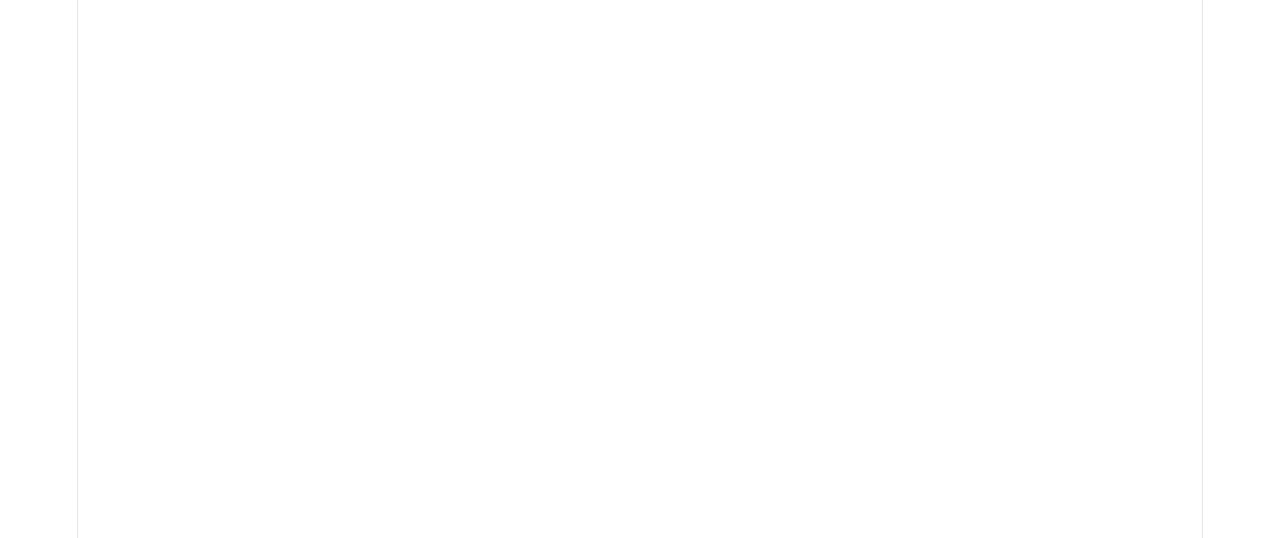
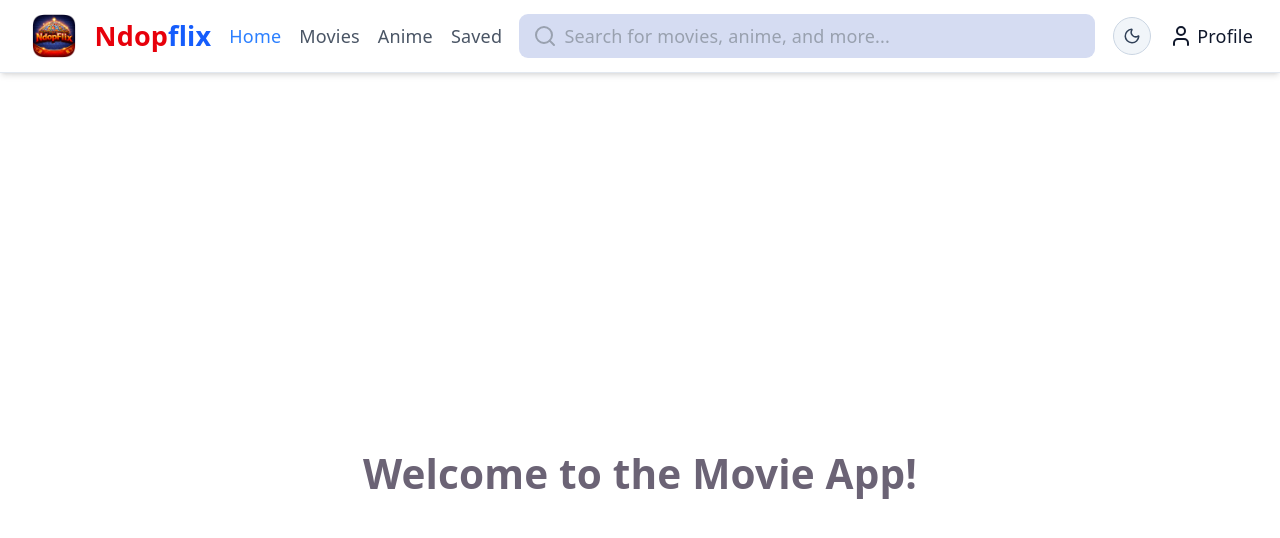
Before and after one commit to komoforbrandon/NdopMovie, a React (Vite) app: page / in a window 1280 px wide. Shown: the top 538 px of the page. Built offline with nearby package versions, Linux system fonts and the light colour scheme.

Commit message:
theme icon and logic added in the file

```diff
--- a/src/App.tsx
+++ b/src/App.tsx
@@ -1,13 +1,19 @@
-import { BrowserRouter } from "react-router-dom"
+import { BrowserRouter } from "react-router-dom";
+import NavRouting from "./Router/routing";
+import MobileNavbar from "./components/mobilenavbar";
+import DesktopNavbar from "./components/desktopnavbar";
+import "./App.css";
 
 function App() {
   return (
-   <>
-    <BrowserRouter>
-
-    </BrowserRouter>
-   </>
-  )
+    <div className="App">
+      <BrowserRouter>
+        <DesktopNavbar />
+        <NavRouting />
+        <MobileNavbar />
+      </BrowserRouter>
+    </div>
+  );
 }
 
-export default App
+export default App;
--- a/src/Router/routing.tsx
+++ b/src/Router/routing.tsx
@@ -5,17 +5,19 @@ import Anime from "../pages/Anime";
 import Profile from "../pages/Profile";
 import SavedMovies from "../pages/Saved";
 
-const routes = [{path: "/", element: <Home />},
-    {path: "/movie", element: <Movie />},
-    {path: "/anime", element: <Anime />},
-    {path: "/profile", element: <Profile />},
-    {path: "/saved", element: <SavedMovies />}]
+const routes = [
+    {label: "/", element: <Home />},
+    {label: "/movies", element: <Movie />},
+    {label: "/anime", element: <Anime />},
+    {label: "/saved", element: <SavedMovies />},
+    {label: "/profile", element: <Profile />},
+]
 
-export default function Routing() {
+export default function NavRouting() {
     return (
         <Routes>
             {routes.map((route, index) => (
-            <Route key={index} path={route.path} element={route.element} />
+                <Route key={index} path={route.label} element={route.element} />
             ))}
         </Routes>
     )
--- a/src/components/desktopnavbar.tsx
+++ b/src/components/desktopnavbar.tsx
@@ -0,0 +1,64 @@
+import { Link } from "react-router-dom";
+import { User } from "lucide-react";
+import { useState } from "react";
+import ndopflixlogo from "../assets/ndopflix.png";
+import SearchBar from "./search";
+import { ThemeToggle, useTheme } from "./theme";
+
+export default function DesktopNavbar() {
+  const [activeitem, setActiveItem] = useState("home");
+  const { isDark, toggleTheme } = useTheme();
+
+  const navItems = [
+    { id: "home", label: "Home",  path: "/" },
+    { id: "movies", label: "Movies", path: "/movies" },
+    { id: "anime", label: "Anime", path: "/anime" },
+    { id: "saved", label: "Saved", path: "/saved" },
+  ];
+
+  return (
+    <nav
+      className={`sticky top-0 z-50 hidden items-center justify-between border-b px-6 py-2 shadow-md backdrop-blur md:flex ${
+        isDark
+          ? "border-slate-800 bg-slate-950/85 text-white"
+          : "border-slate-200 bg-white/85 text-slate-900"
+      }`}
+    >
+      <div className="flex items-center space-x-4">
+        <img src={ndopflixlogo} alt="Ndopflix Logo" className="h-12 w-auto mr-3" />
+        <span className="text-2xl font-bold text-blue-600"><span className="text-red-600">Ndop</span>flix</span>
+          {navItems.map((item) => (
+          <Link
+            key={item.id}
+            to={item.path}
+            className={`flex items-center space-x-1 font-medium transition-colors duration-200 ease-in-out hover:underline hover:underline-offset-4 ${
+              activeitem === item.id
+                ? "text-blue-500"
+                : isDark
+                  ? "text-gray-300 hover:text-blue-400"
+                  : "text-gray-600 hover:text-blue-600"
+            }`}
+            onClick={() => setActiveItem(item.id)}
+          >
+            <span>{item.label}</span>
+          </Link>
+        ))}
+      </div>
+         <SearchBar />
+      <div className="flex space-x-6">
+        <div className="flex items-center space-x-4">
+          <ThemeToggle isDark={isDark} onToggle={toggleTheme} />
+          <Link
+            to="/profile"
+            className={`flex items-center space-x-1 transition-colors duration-200 ${
+              isDark ? "hover:text-blue-400" : "hover:text-blue-600"
+            }`}
+          >
+            <User />
+            <span>Profile</span>
+          </Link>
+        </div>
+      </div>
+    </nav>
+  );
+}
--- a/src/components/mobilenavbar.tsx
+++ b/src/components/mobilenavbar.tsx
@@ -0,0 +1,101 @@
+import { Link } from "react-router-dom";
+import {
+  HomeIcon,
+  Bookmark,
+  User,
+  Clapperboard,
+  Zap,
+  Search,
+  X,
+} from "lucide-react";
+import { useState } from "react";
+import ndopflix from "../assets/ndopflix.png";
+import SearchBar from "./search";
+import { ThemeToggle, useTheme } from "./theme";
+
+export default function MobileNavbar() {
+  const [activeitem, setActiveItem] = useState("home");
+  const [showSearch, setShowSearch] = useState(false);
+  const { isDark, toggleTheme } = useTheme();
+
+  const navItems = [
+    { id: "home", label: "Home", icon: <HomeIcon />, path: "/" },
+    { id: "movies", label: "Movies", icon: <Clapperboard />, path: "/movies" },
+    { id: "anime", label: "Short", icon: <Zap />, path: "/anime" },
+    { id: "saved", label: "Saved", icon: <Bookmark />, path: "/saved" },
+    { id: "profile", label: "Profile", icon: <User />, path: "/profile" },
+  ];
+  return (
+    <>
+    <div
+      className={`fixed top-0 left-0 right-0 z-50 border-b backdrop-blur md:hidden ${
+        isDark
+          ? "border-slate-800 bg-slate-950/85 text-white"
+          : "border-slate-200 bg-white/85 text-slate-900"
+      }`}
+      onMouseLeave={() => setShowSearch(false)}
+    >
+      <nav className="flex items-center justify-between py-1 px-1 md:hidden z-50">
+        <div className="flex items-center space-x-1">
+          <img
+            src={ndopflix}
+            alt="Ndopflix Logo"
+            className="h-12 w-auto"
+          />
+          <span className="text-2xl font-bold text-blue-600">
+            <span className="text-red-600">Ndop</span>flix
+          </span>
+        </div>
+
+        <div className="ml-auto flex items-center gap-2 pr-1">
+          {!showSearch && <Search
+            className={`cursor-pointer transition-colors duration-200 ease-in-out ${
+              isDark ? "text-gray-300 hover:text-blue-400" : "text-gray-600 hover:text-blue-600"
+            }`}
+            onClick={() => setShowSearch(true)}
+            onMouseEnter={() => setShowSearch(true)}
+          />}
+          {showSearch && <X
+            className={`cursor-pointer transition-colors duration-200 ease-in-out ${
+              isDark ? "text-gray-300 hover:text-blue-400" : "text-gray-600 hover:text-blue-600"
+            }`}
+            onClick={() => setShowSearch(false)}
+          />}
+          <ThemeToggle isDark={isDark} onToggle={toggleTheme} />
+        </div>
+      </nav>
+      {showSearch && (
+        <div className="px-4 py-2">
+          <SearchBar />
+        </div>
+      )}
+    </div>
+
+      <nav
+        className={`fixed bottom-0 left-0 right-0 z-50 flex justify-around border-t py-2 backdrop-blur md:hidden ${
+          isDark
+            ? "border-slate-800 bg-slate-950/85 text-white"
+            : "border-slate-200 bg-white/85 text-slate-900"
+        }`}
+      >
+        {navItems.map((item) => (
+          <Link
+            key={item.id}
+            to={item.path}
+            className={`flex flex-col items-center transition-colors duration-200 ${
+              activeitem === item.id
+                ? "text-blue-500"
+                : isDark
+                  ? "text-gray-300"
+                  : "text-gray-600"
+            }`}
+            onClick={() => setActiveItem(item.id)}
+          >
+            {item.icon}
+            <span className="text-[14px] font-medium">{item.label}</span>
+          </Link>
+        ))}
+      </nav>
+    </>
+  );
+}
--- /dev/null
+++ b/src/components/search.tsx
@@ -0,0 +1,15 @@
+import { Search } from "lucide-react"
+export default function SearchBar() {
+    return (
+        <div className="flex items-center justify-center">
+            <div className="relative w-full md:w-lg lg:w-lg max-w-2xl">
+                <input
+                    type="text"
+                    placeholder="Search for movies, anime, and more..."
+                    className="w-full pl-10 pr-4 py-2 rounded-lg bg-blue-800/18 text-white focus:outline-none focus:ring-2 focus:ring-blue-500 placeholder:text-gray-400"
+                />
+                <Search className="absolute left-3 top-1/2 cursor-pointer transform -translate-y-1/2 text-gray-400" />
+            </div>
+        </div>
+    )
+}
--- /dev/null
+++ b/src/components/theme.tsx
@@ -0,0 +1,94 @@
+import { Moon, Sun } from "lucide-react";
+import { useEffect, useState } from "react";
+
+export type Theme = "light" | "dark";
+
+const THEME_STORAGE_KEY = "theme";
+const THEME_EVENT = "ndopflix-theme-change";
+
+const isTheme = (value: string | null): value is Theme => value === "light" || value === "dark";
+
+const getPreferredTheme = (): Theme => {
+  if (typeof window === "undefined") {
+    return "light";
+  }
+
+  const savedTheme = window.localStorage.getItem(THEME_STORAGE_KEY);
+
+  if (isTheme(savedTheme)) {
+    return savedTheme;
+  }
+
+  return window.matchMedia("(prefers-color-scheme: dark)").matches ? "dark" : "light";
+};
+
+export function useTheme() {
+  const [theme, setTheme] = useState<Theme>(getPreferredTheme);
+
+  useEffect(() => {
+    document.documentElement.dataset.theme = theme;
+    window.localStorage.setItem(THEME_STORAGE_KEY, theme);
+    window.dispatchEvent(new CustomEvent<Theme>(THEME_EVENT, { detail: theme }));
+  }, [theme]);
+
+  useEffect(() => {
+    const handleThemeChange = (event: Event) => {
+      const nextTheme = (event as CustomEvent<Theme>).detail;
+
+      if (isTheme(nextTheme)) {
+        setTheme(nextTheme);
+      }
+    };
+
+    const handleStorage = (event: StorageEvent) => {
+      if (event.key && event.key !== THEME_STORAGE_KEY) {
+        return;
+      }
+
+      if (isTheme(event.newValue)) {
+        setTheme(event.newValue);
+      }
+    };
+
+    window.addEventListener(THEME_EVENT, handleThemeChange as EventListener);
+    window.addEventListener("storage", handleStorage);
+
+    return () => {
+      window.removeEventListener(THEME_EVENT, handleThemeChange as EventListener);
+      window.removeEventListener("storage", handleStorage);
+    };
+  }, []);
+
+  const toggleTheme = () => {
+    setTheme((currentTheme) => (currentTheme === "dark" ? "light" : "dark"));
+  };
+
+  return {
+    theme,
+    isDark: theme === "dark",
+    toggleTheme,
+  };
+}
+
+type ThemeToggleProps = {
+  isDark: boolean;
+  onToggle: () => void;
+};
+
+export function ThemeToggle({ isDark, onToggle }: ThemeToggleProps) {
+  return (
+    <button
+      type="button"
+      onClick={onToggle}
+      aria-label={`Switch to ${isDark ? "light" : "dark"} mode`}
+      title={`Switch to ${isDark ? "light" : "dark"} mode`}
+      className={`rounded-full border p-2 transition-colors duration-200 ${
+        isDark
+          ? "border-slate-700 bg-slate-900 text-amber-300 hover:bg-slate-800"
+          : "border-slate-300 bg-slate-100 text-slate-700 hover:bg-slate-200"
+      }`}
+    >
+      {isDark ? <Sun size={18} /> : <Moon size={18} />}
+    </button>
+  );
+}
--- a/src/index.css
+++ b/src/index.css
@@ -1,3 +1,5 @@
+@import 'tailwindcss';
+
 :root {
   --text: #6b6375;
   --text-h: #08060d;
@@ -30,8 +32,45 @@
   }
 }
 
+body {
+  margin: 0;
+  color: var(--text);
+  background: var(--bg);
+  transition:
+    background-color 0.2s ease,
+    color 0.2s ease;
+}
+
+:root[data-theme="light"] {
+  --text: #6b6375;
+  --text-h: #08060d;
+  --bg: #fff;
+  --border: #e5e4e7;
+  --code-bg: #f4f3ec;
+  --accent: #aa3bff;
+  --accent-bg: rgba(170, 59, 255, 0.1);
+  --accent-border: rgba(170, 59, 255, 0.5);
+  --social-bg: rgba(244, 243, 236, 0.5);
+  --shadow:
+    rgba(0, 0, 0, 0.1) 0 10px 15px -3px, rgba(0, 0, 0, 0.05) 0 4px 6px -2px;
+}
+
+:root[data-theme="dark"] {
+  --text: #9ca3af;
+  --text-h: #f3f4f6;
+  --bg: #16171d;
+  --border: #2e303a;
+  --code-bg: #1f2028;
+  --accent: #c084fc;
+  --accent-bg: rgba(192, 132, 252, 0.15);
+  --accent-border: rgba(192, 132, 252, 0.5);
+  --social-bg: rgba(47, 48, 58, 0.5);
+  --shadow:
+    rgba(0, 0, 0, 0.4) 0 10px 15px -3px, rgba(0, 0, 0, 0.25) 0 4px 6px -2px;
+}
+
 @media (prefers-color-scheme: dark) {
-  :root {
+  :root:not([data-theme]) {
     --text: #9ca3af;
     --text-h: #f3f4f6;
     --bg: #16171d;
@@ -49,63 +88,3 @@
     filter: invert(1) brightness(2);
   }
 }
-
-#root {
-  width: 1126px;
-  max-width: 100%;
-  margin: 0 auto;
-  text-align: center;
-  border-inline: 1px solid var(--border);
-  min-height: 100svh;
-  display: flex;
-  flex-direction: column;
-  box-sizing: border-box;
-}
-
-body {
-  margin: 0;
-}
-
-h1,
-h2 {
-  font-family: var(--heading);
-  font-weight: 500;
-  color: var(--text-h);
-}
-
-h1 {
-  font-size: 56px;
-  letter-spacing: -1.68px;
-  margin: 32px 0;
-  @media (max-width: 1024px) {
-    font-size: 36px;
-    margin: 20px 0;
-  }
-}
-h2 {
-  font-size: 24px;
-  line-height: 118%;
-  letter-spacing: -0.24px;
-  margin: 0 0 8px;
-  @media (max-width: 1024px) {
-    font-size: 20px;
-  }
-}
-p {
-  margin: 0;
-}
-
-code,
-.counter {
-  font-family: var(--mono);
-  display: inline-flex;
-  border-radius: 4px;
-  color: var(--text-h);
-}
-
-code {
-  font-size: 15px;
-  line-height: 135%;
-  padding: 4px 8px;
-  background: var(--code-bg);
-}
--- a/src/pages/Home.tsx
+++ b/src/pages/Home.tsx
@@ -3,5 +3,5 @@ export default function Home() {
     <div className="flex items-center justify-center h-screen">
       <h1 className="text-4xl font-bold">Welcome to the Movie App!</h1>
     </div>
-  )
+  );
 }
```
Also changed, not shown: 1 other file (tests, documents, lock files or other folders). Lines whose indentation alone changed are shown as unchanged.
